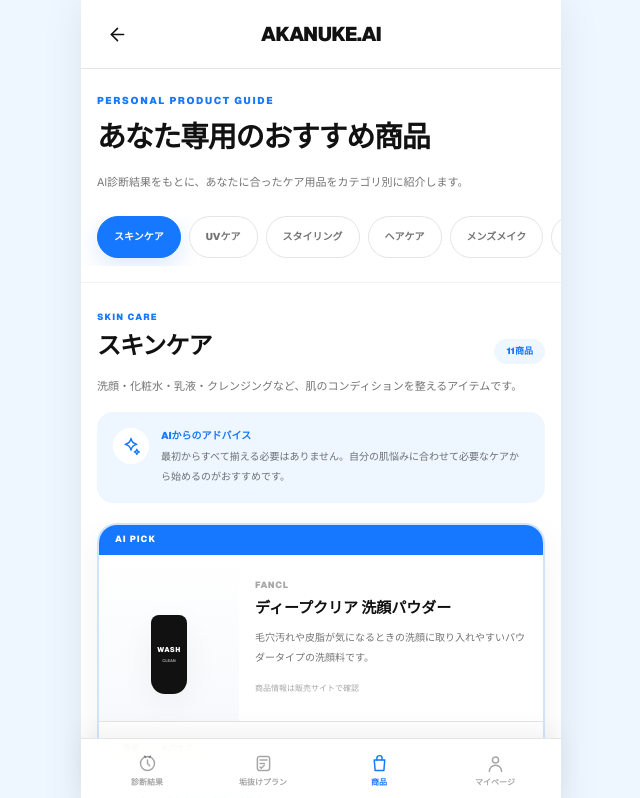
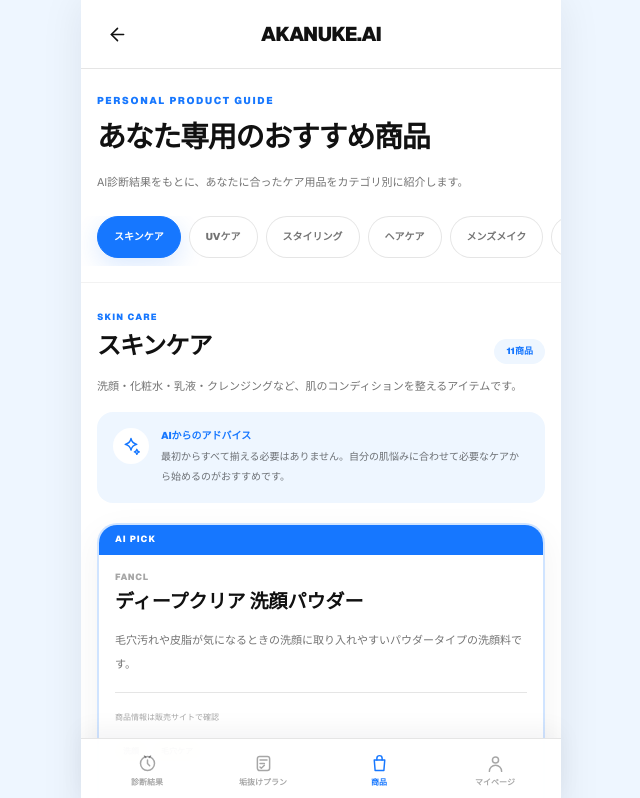
Before and after one commit to mori10tech/akanuke-ai, a Next.js app: page /products in a window 1280 px wide. Shown: the top 798 px of the page, without its empty margins (319-959 px from the left). Built offline with nearby package versions, Linux system fonts and the light colour scheme.

Commit message:
planページのおすすめ商品下に広告を追加

```diff
--- a/app/products/page.tsx
+++ b/app/products/page.tsx
@@ -6,7 +6,6 @@ import {
   useState,
 } from "react";
 import Link from "next/link";
-import Image from "next/image";
 import AppHeader from "../components/AppHeader";
 import AppShell from "../components/AppShell";
 import AdSenseAd from "../components/AdSenseAd";
@@ -15,7 +14,6 @@ import {
   categories,
   type Product,
   type ProductCategory,
-  type ProductVisualType,
 } from "../../data/products";
 
 import {
@@ -145,127 +143,6 @@ function CheckIcon() {
   );
 }
 
-function getVisualSettings(type: ProductVisualType) {
-  const settings: Record<
-    ProductVisualType,
-    {
-      label: string;
-      subLabel: string;
-      bodyClass: string;
-      shapeClass: string;
-    }
-  > = {
-    sunscreen: {
-      label: "UV",
-      subLabel: "CARE",
-      bodyClass:
-        "border-black/10 bg-gradient-to-br from-white via-[#F7F9FC] to-[#EEF6FF]",
-      shapeClass:
-        "h-[76%] w-[44%] rounded-b-[16px] rounded-t-[7px]",
-    },
-
-    lotion: {
-      label: "MEN",
-      subLabel: "LOTION",
-      bodyClass:
-        "border-[#1677FF]/15 bg-gradient-to-b from-[#EEF6FF] to-[#1677FF] text-white",
-      shapeClass:
-        "h-[72%] w-[40%] rounded-b-[12px] rounded-t-[7px]",
-    },
-
-    cleanser: {
-      label: "WASH",
-      subLabel: "CLEAN",
-      bodyClass:
-        "border-black/10 bg-[#111111] text-white",
-      shapeClass:
-        "h-[70%] w-[45%] rounded-b-[14px] rounded-t-[8px]",
-    },
-
-    wax: {
-      label: "N.",
-      subLabel: "BALM",
-      bodyClass:
-        "border-black/10 bg-[#111111] text-white",
-      shapeClass:
-        "h-[45%] w-[60%] rounded-[15px]",
-    },
-
-    hairOil: {
-      label: "OIL",
-      subLabel: "HAIR",
-      bodyClass:
-        "border-black/10 bg-gradient-to-b from-[#FFF9D9] to-[#FFD400]",
-      shapeClass:
-        "h-[72%] w-[36%] rounded-b-[12px] rounded-t-[5px]",
-    },
-
-    dryer: {
-      label: "ION",
-      subLabel: "DRYER",
-      bodyClass:
-        "border-black/10 bg-gradient-to-br from-white to-[#F7F9FC]",
-      shapeClass:
-        "h-[46%] w-[64%] rounded-[22px]",
-    },
-
-    fragrance: {
-      label: "SAVON",
-      subLabel: "EAU",
-      bodyClass:
-        "border-[#1677FF]/10 bg-gradient-to-br from-white to-[#EEF6FF]",
-      shapeClass:
-        "h-[60%] w-[46%] rounded-[10px]",
-    },
-
-    lip: {
-      label: "LIP",
-      subLabel: "CARE",
-      bodyClass:
-        "border-black/10 bg-[#111111] text-white",
-      shapeClass:
-        "h-[72%] w-[22%] rounded-[7px]",
-    },
-
-    toothbrush: {
-      label: "ORAL",
-      subLabel: "CARE",
-      bodyClass:
-        "border-[#1677FF]/10 bg-gradient-to-b from-white to-[#EEF6FF]",
-      shapeClass:
-        "h-[78%] w-[20%] rounded-full",
-    },
-  };
-
-  return settings[type];
-}
-
-function ProductVisual({
-  type,
-}: {
-  type: ProductVisualType;
-}) {
-  const settings = getVisualSettings(type);
-
-  return (
-    <div className="relative flex h-28 w-20 items-end justify-center">
-      <div
-        className={`relative flex items-center justify-center border shadow-[0_10px_34px_rgba(15,23,42,0.05)] ${settings.bodyClass} ${settings.shapeClass}`}
-      >
-        <div className="text-center">
-          <p className="text-[7px] font-black tracking-[0.08em]">
-            {settings.label}
-          </p>
-
-          <p className="mt-0.5 text-[4px] font-bold opacity-60">
-            {settings.subLabel}
-          </p>
-        </div>
-      </div>
-    </div>
-  );
-}
-
 function AffiliateButtons({
   product,
 }: {
@@ -331,47 +208,26 @@ function ProductCard({
         </div>
       ) : null}
 
-  <div
-    className={`grid border-b border-black/10 ${
-      featured
-        ? "grid-cols-[140px_1fr]"
-        : "grid-cols-[112px_1fr]"
-    }`}
-  >
-        <div className="relative flex min-h-[166px] items-center justify-center bg-gradient-to-b from-white to-[#F7F9FC]">
-
-          {product.imagePath ? (
-  <Image
-    src={product.imagePath}
-    alt={
-      product.imageAlt ??
-      `${product.brand} ${product.name}`
-    }
-    width={240}
-    height={240}
-    className="h-auto max-h-[150px] w-auto max-w-[90%] object-contain"
-  />
-) : (
-  <ProductVisual
-    type={product.visualType}
-  />
-)}
-        </div>
-
-        <div className="flex min-w-0 flex-col justify-center p-4">
+      <div className="p-4">
         <p className="text-[9px] font-black tracking-[0.08em] text-black/35">
           {product.brand}
         </p>
 
-          <h3 className="mt-1 text-[15px] font-black leading-6">
+        <h3
+          className={`mt-1 font-black leading-7 ${
+            featured
+              ? "text-[19px]"
+              : "text-[16px]"
+          }`}
+        >
           {product.name}
         </h3>
 
-          <p className="mt-2 text-[10px] leading-5 text-black/55">
+        <p className="mt-3 text-[11px] leading-6 text-black/55">
           {product.description}
         </p>
 
-          <div className="mt-3 flex items-end justify-between gap-3">
+        <div className="mt-4 flex items-end justify-between gap-3 border-t border-black/10 pt-4">
           <div>
             {product.rating &&
             product.reviewCount ? (
@@ -397,11 +253,8 @@ function ProductCard({
             </p>
           ) : null}
         </div>
-        </div>
-      </div>
 
-      <div className="p-4">
-        <div className="flex flex-wrap gap-1.5">
+        <div className="mt-4 flex flex-wrap gap-1.5">
           {product.badges.map((badge) => (
             <span
               key={badge}
@@ -744,14 +597,26 @@ export default function ProductsPage() {
               <div className="mt-5 grid gap-4">
                 {displayedProducts.map(
                   (product, index) => (
+                    <div
+                      key={product.id}
+                      className="grid gap-4"
+                    >
                       <ProductCard
-      key={product.id}
                         product={product}
                         diagnosisNeeds={
                           diagnosisNeeds
                         }
                         featured={index === 0}
                       />
+
+                      {index === 0 &&
+                      displayedProducts.length > 1 ? (
+                        <AdSenseAd
+                          className="my-2"
+                          format="rectangle"
+                        />
+                      ) : null}
+                    </div>
                   ),
                 )}
               </div>
@@ -773,11 +638,6 @@ export default function ProductsPage() {
 ) : null}
             </section>
 
-            <AdSenseAd
-              className="mt-10"
-              format="rectangle"
-            />
-
             <aside className="mt-9 rounded-[16px] bg-[#F7F9FC] px-4 py-4">
               <p className="text-center text-[9px] leading-5 text-black/35">
                 ※商品情報・価格・在庫状況は変更される場合があります。
--- a/data/products.ts
+++ b/data/products.ts
@@ -82,6 +82,11 @@ export const products: Product[] = [
 
     visualType: "cleanser",
 
+    imagePath:
+  "/products/fancl-deep-clear-washing-powder.webp",
+imageAlt:
+  "FANCL ディープクリア 洗顔パウダー",
+
     badges: ["洗顔", "毛穴ケア"],
     recommendedFor: ["皮脂", "毛穴", "洗顔"],
     needTags: ["poreCare", "oilControl"],
```
Also changed, not shown: app/plan/page.tsx (+50 -66 lines), app/result/page.tsx (+112 -113 lines). Lines whose indentation alone changed are shown as unchanged.
